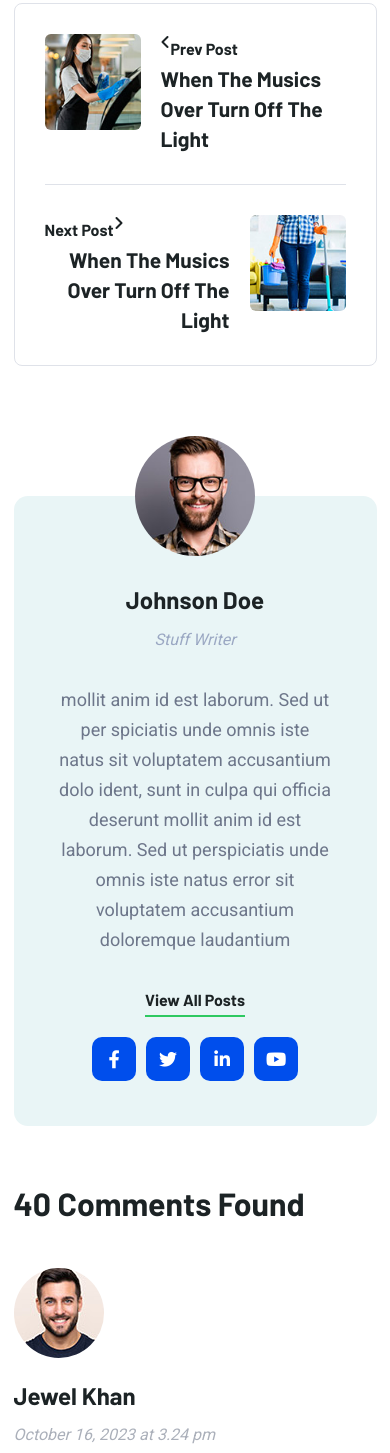
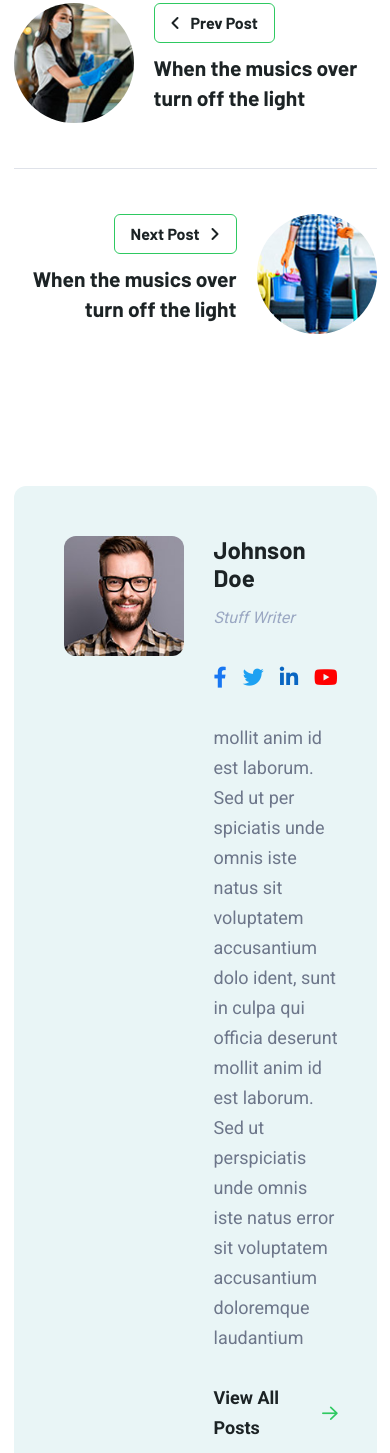
Before and after one commit to Shiddik/sp, a website: page blog-details.html in a window 390 px wide. Shown: the part 4510-5963 px from the top of the page. Drawn offline with Linux system fonts and the light colour scheme; a web font is replaced by a local one.

Commit message:
initial blog detail ready

```diff
--- a/blog-details.html
+++ b/blog-details.html
@@ -317,7 +317,7 @@
                                 <img src="images/blog/nav-prev-img.jpg" alt="post image">
                             </div>
                             <div class="text">
-                                <a href="#" class="prev-next-btn"><i class="fa-solid fa-angle-left"></i> Prev Post</a>
+                                <a href="#" class="prev-next-btn"><i class="fa-solid fa-angle-left"></i>Prev Post</a>
                                 <h4><a href="#" rel="prev">When the musics over turn off the light</a> </h4>
                             </div>
                         </div>
@@ -334,25 +334,29 @@
                     </div>
                     <!-- Post Author Start -->
                     <div class="author-info">
-                        <div class="author-thumb text-center">
+                        <div class="author-thumb">
                             <a href="#">
                                 <img alt="" src="images/blog/avatar.jpg" class="avatar avatar-190 photo media-object"
                                     height="120" width="120">
                             </a>
                         </div>
-                        <div class="author-text text-center">
-                            <h3><a href="#">Johnson Doe</a></h3>
-                            <span class="designation">Stuff Writer</span>
+                        <div class="author-text">
+                            <div class="author-meta-wrapper">
+                                <div class="author-meta">
+                                    <h3><a href="#">Johnson Doe</a></h3>
+                                    <span class="designation">Stuff Writer</span>
+                                </div>
+                                <div class="author-social-profiles">
+                                    <a href="#"><i class="fa-brands fa-facebook-f"></i></a>
+                                    <a href="#"><i class="fa-brands fa-twitter"></i></a>
+                                    <a href="#"><i class="fa-brands fa-linkedin-in"></i></a>
+                                    <a href="#"><i class="fa-brands fa-youtube"></i></a>
+                                </div>
+                            </div>
                             <p>mollit anim id est laborum. Sed ut per spiciatis unde omnis iste natus sit voluptatem accusantium dolo ident, sunt in culpa qui officia deserunt mollit anim id est laborum. Sed ut perspiciatis unde omnis iste natus error sit voluptatem accusantium doloremque laudantium</p>
 
                             <div class="author-post">
-                                <a href="#">View All Posts</a>
-                            </div>
-                            <div class="author-social-profiles">
-                                <a href="#"><i class="fa-brands fa-facebook-f"></i></a>
-                                <a href="#"><i class="fa-brands fa-twitter"></i></a>
-                                <a href="#"><i class="fa-brands fa-linkedin-in"></i></a>
-                                <a href="#"><i class="fa-brands fa-youtube"></i></a>
+                                <a href="#" class="simple-btn">View All Posts <i class="fa-regular fa-arrow-right"></i></a>
                             </div>
                         </div>
                     </div>
@@ -489,7 +493,7 @@
                                 <h4 class="wp-block-heading">Search</h4>
                             </div>
                             <form class="search-form" action="#" method="get">
-                                <input type="text" placeholder="Type and Search" />
+                                <input type="text" placeholder="Type and Search"/>
                                 <button type="submit"><i class="fas fa-search"></i></button>
                             </form>
                         </div>
@@ -500,35 +504,35 @@
                             <ul>
                                 <li>
                                     <div class="latest-post-thumb">
-                                        <img src="images/blog/rp-1.jpg" alt="" />
+                                        <img src="images/blog/rp-1.jpg" alt=""/>
                                     </div>
                                     <div class="latest-post-desc">
                                         <h3 class="latest-post-title">
-                                            <a href="blog-details.html">When the musics over turn off the light</a>
+                                            <a href="blog-details.html">The Benefits of Green Cleaning Products</a>
                                         </h3>
-                                        <span class="latest-post-meta">April 12, 2023</span>
+                                        <span class="latest-post-meta">Oct 16, 2023</span>
                                     </div>
                                 </li>
                                 <li>
                                     <div class="latest-post-thumb">
-                                        <img src="images/blog/rp-2.jpg" alt="" />
+                                        <img src="images/blog/rp-2.jpg" alt=""/>
                                     </div>
                                     <div class="latest-post-desc">
                                         <h3 class="latest-post-title">
-                                            <a href="blog-details.html">Sundori toma amar tumi nilimar</a>
+                                            <a href="blog-details.html">Transforming Your Home One Room at a Time</a>
                                         </h3>
-                                        <span class="latest-post-meta">April 12, 2023</span>
+                                        <span class="latest-post-meta">Oct 16, 2023</span>
                                     </div>
                                 </li>
                                 <li>
                                     <div class="latest-post-thumb">
-                                        <img src="images/blog/rp-3.jpg" alt="" />
+                                        <img src="images/blog/rp-3.jpg" alt=""/>
                                     </div>
                                     <div class="latest-post-desc">
                                         <h3 class="latest-post-title">
-                                            <a href="blog-details.html">Dike takiye bolte paro ei akash amar</a>
+                                            <a href="blog-details.html">Simplify Your Space for a Cleaner Life</a>
                                         </h3>
-                                        <span class="latest-post-meta">April 12, 2023</span>
+                                        <span class="latest-post-meta">Oct 16, 2023</span>
                                     </div>
                                 </li>
                             </ul>
@@ -538,12 +542,12 @@
                                 <h4 class="wp-block-heading">Categories</h4>
                             </div>
                             <ul>
-                                <li><a href="#">Transportation</a>23</li>
-                                <li><a href="#">Product Delivery</a>34</li>
-                                <li><a href="#">Transport Business</a>65</li>
-                                <li><a href="#">Logistic Support</a>12</li>
-                                <li><a href="#">World Travelling</a>32</li>
-                                <li><a href="#">Marketing</a>8</li>
+                                <li><a href="#">Cleaning Products</a>12</li>
+                                <li><a href="#">DIY Cleaning</a>47</li>
+                                <li><a href="#">Deep Cleaning</a>28</li>
+                                <li><a href="#">Green Cleaning</a>64</li>
+                                <li><a href="#">Cleaning Tips</a>95</li>
+                                <li><a href="#">Health and Safety</a>43</li>
                             </ul>
                         </div>
                         <div class="widget widget_tag_cloud">
@@ -551,14 +555,14 @@
                                 <h4 class="wp-block-heading">Tags</h4>
                             </div>
                             <div class="tagcloud">
-                                <a href="#">Logistics</a>
-                                <a href="#">Transport</a>
-                                <a href="#">Go</a>
-                                <a href="#">Cargo</a>
-                                <a href="#">Freight</a>
-                                <a href="#">Ocean</a>
-                                <a href="#">Social Media</a>
-                                <a href="#">Google</a>
+                                <a href="#">Cleaning</a>
+                                <a href="#">Home</a>
+                                <a href="#">Office</a>
+                                <a href="#">Window</a>
+                                <a href="#">Kitchen</a>
+                                <a href="#">Sanitize</a>
+                                <a href="#">Plumbing</a>
+                                <a href="#">Commercial</a>
                             </div>
                         </div>
                         <div class="widget widget_instagram_feed">
--- a/sass/modules/post-card/_post-card.scss
+++ b/sass/modules/post-card/_post-card.scss
@@ -477,14 +477,11 @@
 // Author
 .author-info {
   background-color: $gray-50;
-  padding: 90px 45px 45px 45px;
+  padding: 50px;
   display: flex;
   gap: 30px;
-  border-radius: 14px;
-  flex-direction: column;
+  border-radius: 12px;
   position: relative;
-  justify-content: center;
-  text-align: center;
   margin-top: 130px;
   margin-bottom: 70px;
 
@@ -492,18 +489,20 @@
     flex-shrink: 0;
     width: 120px;
     height: 120px;
-    border-radius: 50px;
+    border-radius: 8px;
     overflow: hidden;
-    position: absolute;
-    top: 0;
-    left: 50%;
-    transform: translate(-50%, -50%);
 
     img {
-      border-radius: 50%;
+      border-radius: 12px;
     }
   }
   .author-text {
+    .author-meta-wrapper {
+      display: flex;
+      justify-content: space-between;
+      gap: 30px;
+      flex-wrap: wrap;
+    }
     h3 {
       font-size: 24px;
       font-weight: 700;
@@ -522,40 +521,47 @@
     }
   }
   .author-social-profiles {
-    margin-top: 20px;
     display: flex;
-    gap: 10px;
-    justify-content: center;
+    gap: 16px;
 
     a {
-      font-size: 18px;
-      color: $white;
+      font-size: 21px;
+      color: $blue-color;
       @include transition;
-      width: 44px;
-      height: 44px;
-      display: flex;
-      align-items: center;
-      justify-content: center;
-      background-color: $primary-color;
-      border-radius: 10px;
+
+      i {
+        &.fa-facebook-f {
+          color:#1877f2;
+        }
+        &.fa-twitter {
+          color: #1da1f2;
+        }
+        &.fa-linkedin-in {
+          color: #0a66c2;
+        }
+        &.fa-youtube {
+          color: #ff0000;
+        }
+      }
       &:hover {
         @include transition;
-        background-color: $white;
         color: $primary-color;
       }
     }
   }
   .author-post {
-    a {
-      font-size: 16px;
+    display: block;
+    margin-top: 30px;
+
+    .simple-btn {
+      font-size: 18px;
       font-weight: 700;
-      font-family: $heading-font;
-      color: $secondary-color;
-      border-bottom: 2px solid $orange-color;
-      margin-top: 30px;
-      display: inline-block;
+      color: $black;
+      display: inline-flex;
+      align-items: center;
+      gap: 10px;
 
-      &:hover {
+      i {
         color: $orange-color;
       }
     }
@@ -566,23 +572,18 @@
 .blog-post-nav {
   margin: 40px 0;
   background: #fff;
-  padding: 23px 30px;
   padding-bottom: 22px;
-  border-radius: 8px;
-  border: 1px solid rgb(223, 226, 233);
   display: flex;
   justify-content: space-between;
-  gap: 30px;
+  gap: 45px;
 
 
   @media only screen and (min-width: 992px) and (max-width: 1024px) {
     flex-direction: column;
-    padding: 30px;
     margin: 30px 0;
   }
   @include rmaxwd(767) {
     flex-direction: column;
-    padding: 30px;
     margin: 30px 0;
   }
 
@@ -627,10 +628,10 @@
       }
     }
     .post-img {
-      width: 96px;
-      height: 96px;
+      width: 120px;
+      height: 120px;
       position: relative;
-      border-radius: 6px;
+      border-radius: 50%;
       overflow: hidden;
       flex-shrink: 0;
 
@@ -656,13 +657,23 @@
         text-transform: capitalize;
         font-weight: 700;
         color: $black;
-        display: flex;
+        display: inline-flex;
+        border: 1px solid $orange-color;
+        padding: 4px 16px;
+        border-radius: 6px;
+        align-items: center;
+        gap: 10px;
+        margin-bottom: 10px;
+
+        &:hover {
+          background-color: $orange-color;
+          color: $white;
+        }
       }
       h4 {
         font-size: 21px;
         margin: 0;
         line-height: 30px;
-        text-transform: capitalize;
       }
     }
   }
```
Also changed, not shown: css/style-rtl.css, css/style.css.
